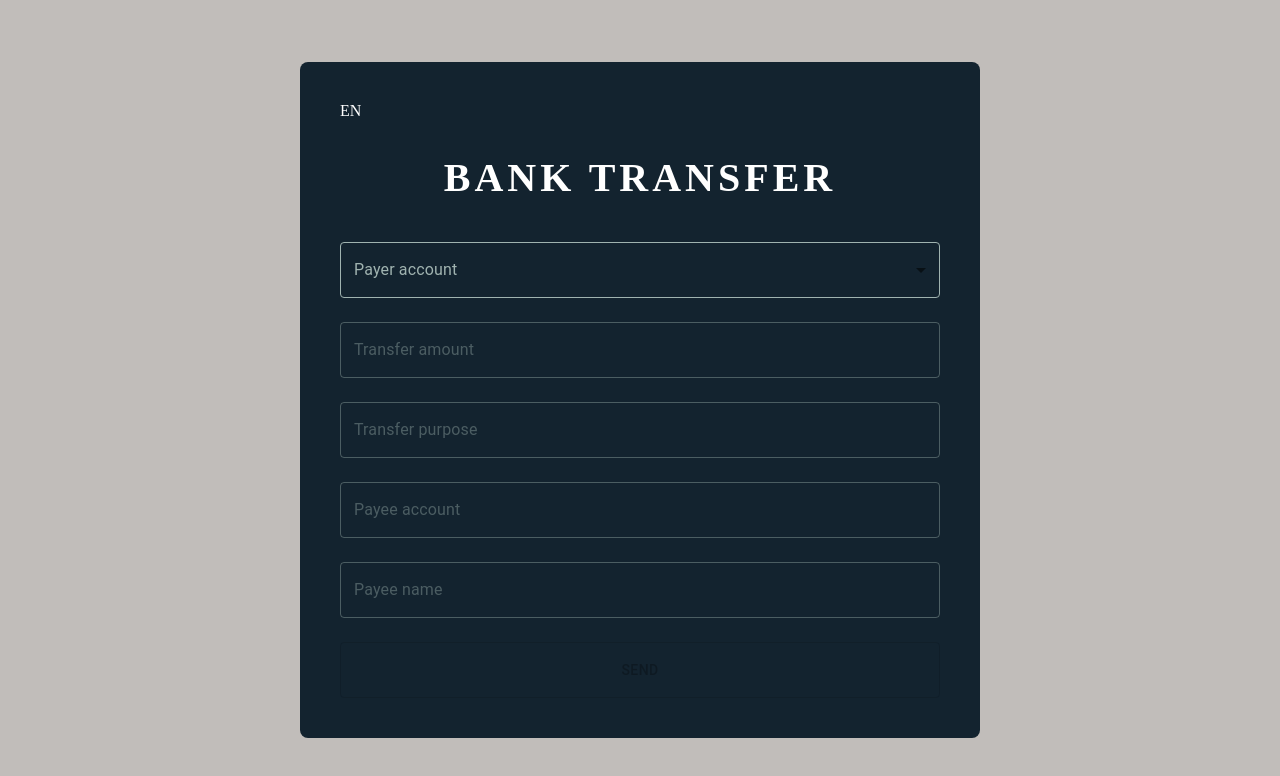
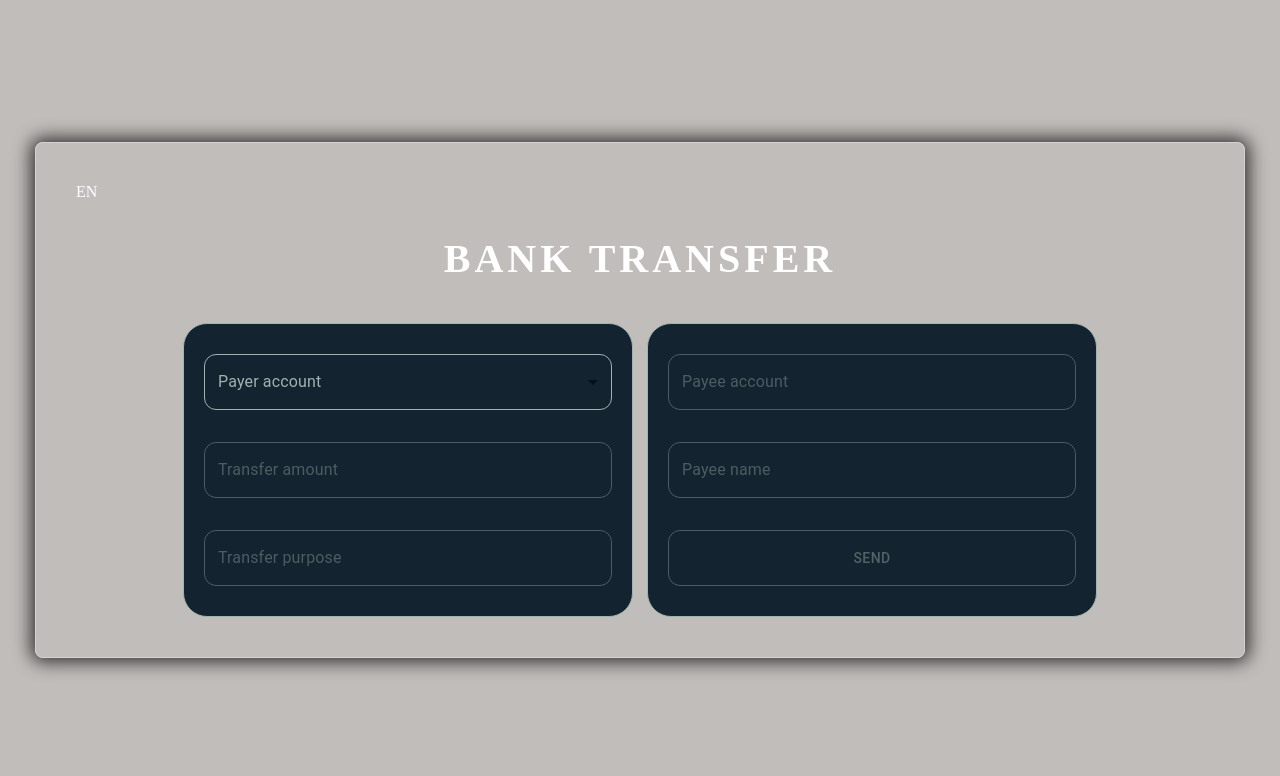
Before and after one commit to pinenetcoder/FormTest, a React (Vite) app: page / in a window 1280 px wide. Shown: the top 776 px of the page. Built offline with nearby package versions, Linux system fonts and the light colour scheme.

Commit message:
Code Refactoring

```diff
--- a/package.json
+++ b/package.json
@@ -13,6 +13,7 @@
     "@emotion/react": "^11.11.1",
     "@emotion/styled": "^11.11.0",
     "@hookform/resolvers": "^3.3.2",
+    "@mui/icons-material": "^5.14.13",
     "@mui/material": "^5.14.13",
     "lodash": "^4.17.21",
     "react": "^18.2.0",
--- a/src/components/forms/bankTransferForm.tsx
+++ b/src/components/forms/bankTransferForm.tsx
@@ -1,4 +1,4 @@
-import { Box, Button, CircularProgress, styled } from "@mui/material";
+import { Box, Button, CircularProgress, Stack, styled } from "@mui/material";
 import { yupResolver } from "@hookform/resolvers/yup";
 import { Control, ErrorOption, useForm } from "react-hook-form";
 import { onlinePaymentSchema } from "../../schemas/onlinePaymentSchema";
@@ -7,6 +7,8 @@ import { ControllerSelect } from "../inputs/ControllerSelect";
 import { payerAccounts } from "../../data/accountDetails";
 import { useEffect, useState } from "react";
 import ControlledSearch from "../inputs/ControlledSearch";
+import CheckIcon from "@mui/icons-material/Check";
+import { accountValidityChecker } from "../../utils/helpers";
 
 export const BankTransferForm = () => {
   const [currentLanguage, setCurrentLanguage] = useState("en");
@@ -20,6 +22,7 @@ export const BankTransferForm = () => {
     number | undefined
   >(undefined);
   const [formSubmiting, setFormSubmiting] = useState(false);
+  const [aproveAccountIcon, setAproveAccountIcon] = useState(false);
 
   const checkMatch = (inputString: string) => {
     const pattern = /^LT\d{18}$/;
@@ -54,6 +57,7 @@ export const BankTransferForm = () => {
 
     setTimeout(() => {
       setFormSubmiting(false);
+      setAproveAccountIcon(false);
       alert("Money successfuly transfered");
       reset();
     }, 2000);
@@ -64,19 +68,17 @@ export const BankTransferForm = () => {
 
     if (checkMatch(e)) {
       setError("payeeAccount", "" as ErrorOption);
-      const resp = await fetch(`https://matavi.eu/validate/?iban=${e}`);
-      const data = await resp.json();
-      if (data.valid) {
-        alert("Account number you enterd is valid.");
+
+      if (await accountValidityChecker(e)) {
+        setAproveAccountIcon(true);
         return;
       }
-      alert("You've entered wrong bank account");
     } else {
       setError("payeeAccount", {
         type: "manual",
-        message:
-          "Invalid format. Please follow the format LT followed by 18 digits.",
+        message: "Please follow the format LT followed by 18 digits.",
       });
+      setAproveAccountIcon(false);
     }
   };
 
@@ -96,7 +98,10 @@ export const BankTransferForm = () => {
         {currentLanguage}
       </Box>
       <StyledFormTitle>BANK TRANSFER</StyledFormTitle>
-      <Box mb="1.5rem">
+
+      <Stack flexDirection="row" justifyContent="center" sx={{ gap: "14px" }}>
+        <StyledPayerBox>
+          <Box mb="2rem">
             <ControllerSelect
               name="payerAccount"
               selectOptions={payerAccounts}
@@ -108,7 +113,7 @@ export const BankTransferForm = () => {
               currentLanguage={currentLanguage}
             />
           </Box>
-      <Box mb="1.5rem">
+          <Box mb="2rem">
             <ControllerInput
               label="Transfer amount"
               name="amount"
@@ -116,9 +121,10 @@ export const BankTransferForm = () => {
               disabled={!selectedAccBalance || formSubmiting}
               error={errors?.amount?.message as string}
               control={control as unknown as Control}
+              currentLanguage={currentLanguage}
             />
           </Box>
-      <Box mb="1.5rem">
+          <Box>
             <ControllerInput
               label="Transfer purpose"
               name="purpose"
@@ -128,7 +134,10 @@ export const BankTransferForm = () => {
               control={control as unknown as Control}
             />
           </Box>
-      <Box mb="1.5rem">
+        </StyledPayerBox>
+
+        <StyledPayerBox>
+          <Box mb="2rem" position="relative">
             <ControlledSearch
               height="3.5rem"
               searchAction={payeeAccountInputHandler}
@@ -139,8 +148,10 @@ export const BankTransferForm = () => {
               placeholder="Payee account"
               error={errors?.payeeAccount?.message}
             />
+            {aproveAccountIcon && <StyledCheckAccountNumberIcon />}
           </Box>
-      <Box mb="1.5rem">
+
+          <Box mb="2rem">
             <ControllerInput
               label="Payee name"
               name="payeeName"
@@ -150,24 +161,30 @@ export const BankTransferForm = () => {
               control={control as unknown as Control}
             />
           </Box>
-
           <StyledFormButton
             variant="outlined"
             type="submit"
             disabled={!selectedAccBalance || formSubmiting}
           >
             {formSubmiting ? (
-          <CircularProgress size="1rem" color="inherit" sx={{ mr: "16px" }} />
+              <CircularProgress
+                size="1rem"
+                color="inherit"
+                sx={{ mr: "16px" }}
+              />
             ) : null}
             SEND
           </StyledFormButton>
+        </StyledPayerBox>
+      </Stack>
     </StyledForm>
   );
 };
 
 const StyledForm = styled("form")({
-  background: "#13232f",
-  width: "37.5rem",
+  border: "1px solid lightgrey",
+  boxShadow: "0px 0px 18px 4px rgba(0,0,0,0.75)",
+  width: "70.5rem",
   padding: "2.5rem",
   borderRadius: "0.5rem",
 });
@@ -185,4 +202,27 @@ const StyledFormTitle = styled("h1")({
 const StyledFormButton = styled(Button)({
   height: "56px",
   width: "100%",
+  borderRadius: "12px",
+
+  "&:disabled": {
+    border: "1px solid rgba(160, 179, 176, 0.4)",
+    color: "#526267",
+  },
 });
+
+const StyledPayerBox = styled(Box)({
+  border: "1px solid #a0b3b0",
+  background: "#13232f",
+  borderRadius: "24px",
+  width: "450px",
+  minHeight: "200px",
+  padding: "30px 20px",
+  boxSizing: "border-box",
+});
+
+const StyledCheckAccountNumberIcon = styled(CheckIcon)({
+  position: "absolute",
+  right: "10px",
+  top: "16px",
+  color: "lime",
+});
--- a/src/components/inputs/ControlledSearch.tsx
+++ b/src/components/inputs/ControlledSearch.tsx
@@ -68,7 +68,16 @@ const StyledFormInput = styled(TextField)({
     },
   },
 
+  "& .MuiFormHelperText-root": {
+    position: "absolute",
+    bottom: "-24px",
+  },
+
   "& .MuiInputBase-root": {
+    "& .MuiInputBase-input": {
+      paddingRight: "40px",
+    },
+
     "& input.MuiInputBase-input:-internal-autofill-selected": {
       appearance: "menulist-button",
       backgroundImage: "none !important",
@@ -96,6 +105,7 @@ const StyledFormInput = styled(TextField)({
 
     "& fieldset": {
       border: "1px solid #a0b3b0",
+      borderRadius: "12px",
     },
 
     "&.Mui-focused fieldset": {
--- a/src/components/inputs/ControllerInput.tsx
+++ b/src/components/inputs/ControllerInput.tsx
@@ -9,6 +9,7 @@ export type TControllerInput = {
   error: string;
   type: string;
   disabled?: boolean;
+  currentLanguage?: string;
 };
 
 export const ControllerInput = ({
@@ -63,6 +64,11 @@ const StyledFormInput = styled(TextField)({
     },
   },
 
+  "& .MuiFormHelperText-root": {
+    position: "absolute",
+    bottom: "-24px",
+  },
+
   "& .MuiInputBase-root": {
     "&.Mui-disabled": {
       "& fieldset": {
@@ -84,6 +90,7 @@ const StyledFormInput = styled(TextField)({
 
     "& fieldset": {
       border: "1px solid #a0b3b0",
+      borderRadius: "12px",
     },
 
     "&.Mui-focused fieldset": {
--- a/src/components/inputs/ControllerSelect.tsx
+++ b/src/components/inputs/ControllerSelect.tsx
@@ -2,6 +2,7 @@ import { ReactNode } from "react";
 
 import { MenuItem, TextField, styled } from "@mui/material";
 import { Control, Controller } from "react-hook-form";
+import { usFormattedNumber } from "../../utils/helpers";
 
 interface IAccount {
   iban: string;
@@ -33,22 +34,6 @@ export const ControllerSelect = ({
   ...rest
 }: IControllerSelect) => {
   const list = selectOptions.map((item) => item.iban);
-  const usFormattedNumber = (number: number) => {
-    if (currentLanguage === "en") {
-      return number.toLocaleString("en-US", {
-        minimumFractionDigits: 2,
-        maximumFractionDigits: 2,
-      });
-    } else {
-      return number
-        .toLocaleString("en-US", {
-          minimumFractionDigits: 2,
-          maximumFractionDigits: 2,
-        })
-        .replace(",", " ")
-        .replace(".", ",");
-    }
-  };
 
   return (
     <Controller
@@ -76,7 +61,8 @@ export const ControllerSelect = ({
               value={option}
               disabled={selectOptions[idx].balance < 0.01}
             >
-              {option} ({usFormattedNumber(selectOptions[idx].balance)})
+              {option} (
+              {usFormattedNumber(selectOptions[idx].balance, currentLanguage)})
             </MenuItem>
           ))}
         </StyledSelector>
@@ -113,6 +99,7 @@ const StyledSelector = styled(TextField)({
 
     "& fieldset": {
       border: "1px solid #a0b3b0",
+      borderRadius: "12px",
     },
 
     "&.Mui-focused fieldset": {
--- a/src/schemas/onlinePaymentSchema.ts
+++ b/src/schemas/onlinePaymentSchema.ts
@@ -9,20 +9,6 @@ export const onlinePaymentSchema = (selectedAccBalance: number) =>
       .required('This field is required')
       .min(0.01, 'Minimum value should be 0.01 or more')
       .max(selectedAccBalance, `Maximum value should be ${selectedAccBalance} or less`),
-
-    // amount: yup
-    //   .number()
-    //   .test(
-    //     'is-number-format',
-    //     'Invalid number format. Please enter a valid number.',
-    //     (value) => {
-    //       if (typeof value === 'undefined' || value === null) return false;
-    //       return /^[0-9]+$/.test(value.toString());
-    //     }
-    //   )
-    //   .required('This field is required')
-    //   .min(0.01, 'Minimum value should be 0.01 or more')
-    //   .max(selectedAccBalance, `Maximum value should be ${selectedAccBalance} or less`),
     purpose: yup
     .string()
     .required('This field is required')
@@ -30,7 +16,8 @@ export const onlinePaymentSchema = (selectedAccBalance: number) =>
     .max(135, 'Maximum length should be 135 characters or less').trim(),
     payeeAccount: yup
     .string()
-    .required('This field is required'),
+    .required('This field is required')
+    .matches(/^LT\d{18}$/, "Please follow the format LT followed by 18 digits."),
     payeeName: yup
     .string()
     .required('This field is required')
--- /dev/null
+++ b/src/utils/helpers.ts
@@ -0,0 +1,22 @@
+export const usFormattedNumber = (number: number, currentLanguage: string) => {
+  if (currentLanguage === "en") {
+    return number.toLocaleString("en-US", {
+      minimumFractionDigits: 2,
+      maximumFractionDigits: 2,
+    });
+  } else {
+    return number
+      .toLocaleString("en-US", {
+        minimumFractionDigits: 2,
+        maximumFractionDigits: 2,
+      })
+      .replace(",", " ")
+      .replace(".", ",");
+  }
+};
+
+export const accountValidityChecker = async (account: string): Promise<boolean> => {
+  const resp = await fetch(`https://matavi.eu/validate/?iban=${account}`);
+  const data = await resp.json();
+  return data.valid
+}
```
Also changed, not shown: 1 other file (tests, documents, lock files or other folders). Lines whose indentation alone changed are shown as unchanged.
